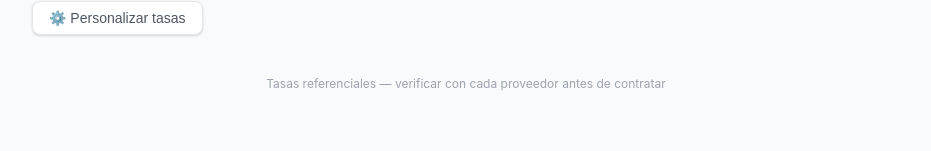
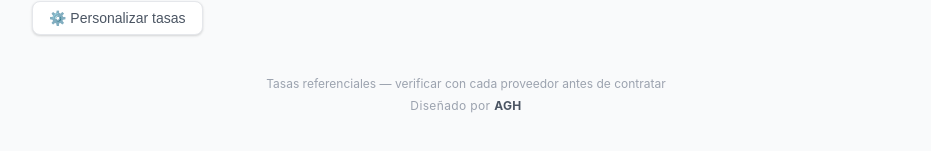
Before and after one commit to RIELOF/calculadora-pasarelas, a React (Vite) app in the folder frontend/: page / in a window 1280 px wide. Shown: the part 247-398 px from the top of the page, without its empty margins (174-1105 px from the left). Built offline with nearby package versions, Linux system fonts and the light colour scheme.

Commit message:
feat: agregar firma AGH en footer

```diff
--- a/frontend/src/App.css
+++ b/frontend/src/App.css
@@ -71,6 +71,20 @@ body {
   color: var(--gray-400);
   font-size: 0.75rem;
   padding: 0 1rem;
+  display: flex;
+  flex-direction: column;
+  gap: 0.25rem;
+}
+
+.app-footer-firma {
+  font-size: 0.75rem;
+  color: var(--gray-400);
+  letter-spacing: 0.03em;
+}
+
+.app-footer-firma strong {
+  color: var(--gray-600);
+  font-weight: 700;
 }
 
 /* Card */
--- a/frontend/src/App.jsx
+++ b/frontend/src/App.jsx
@@ -56,6 +56,7 @@ export default function App() {
 
       <footer className="app-footer">
         <p>Tasas referenciales — verificar con cada proveedor antes de contratar</p>
+        <p className="app-footer-firma">Diseñado por <strong>AGH</strong></p>
       </footer>
     </div>
   );
```
